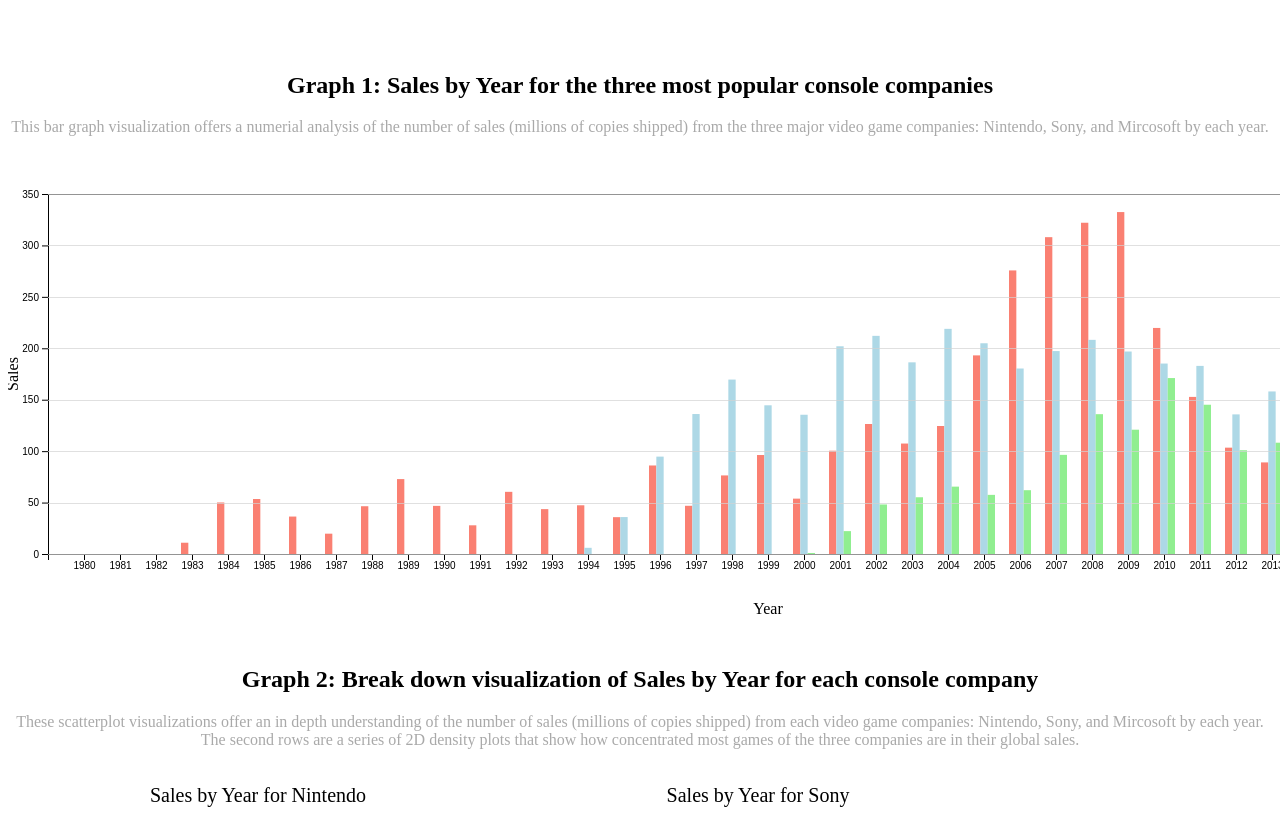
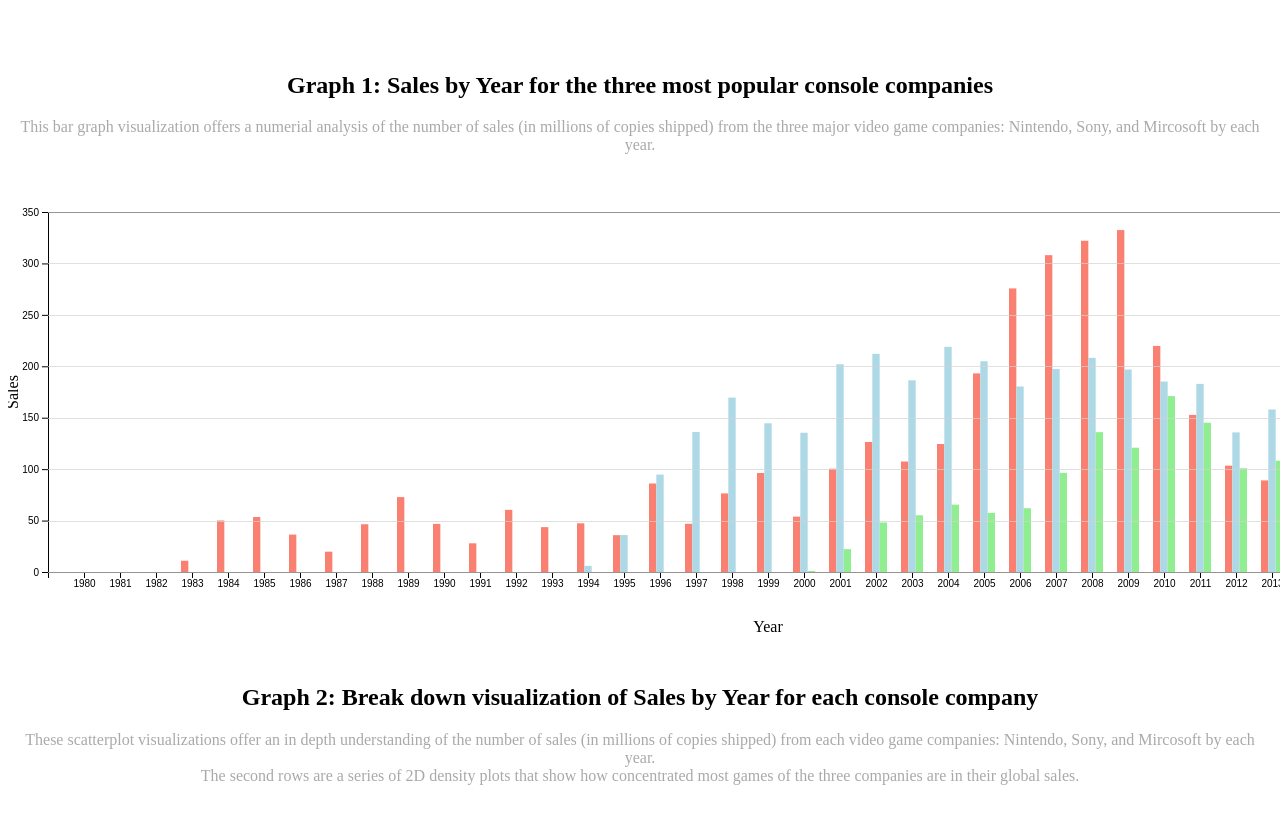
Before and after one commit to PeacefulPants/info3300project1, a plain HTML site: page index.html in a window 1280 px wide. Shown: the part 105-925 px from the top of the page. Drawn offline with nearby package versions, Linux system fonts and the light colour scheme.

Commit message:
wording change

```diff
--- a/index.html
+++ b/index.html
@@ -43,7 +43,7 @@
     <div id="visuals">
         <div id="barChart">
             <h2>Graph 1: Sales by Year for the three most popular console companies</h2>
-            <p>This bar graph visualization offers a numerial analysis of the number of sales (millions of copies shipped) from the three major video game
+            <p>This bar graph visualization offers a numerial analysis of the number of sales (in millions of copies shipped) from the three major video game
             companies: Nintendo, Sony, and Mircosoft by each year.</p>
             <script>
                 const margin = { top: 20, right: 20, bottom: 70, left: 40 },
@@ -209,7 +209,7 @@
       <br>
       <div id = "scatterplot">
         <h2>Graph 2: Break down visualization of Sales by Year for each console company</h2>
-        <p>These scatterplot visualizations offer an in depth understanding of the number of sales (millions of copies shipped) from each video game
+        <p>These scatterplot visualizations offer an in depth understanding of the number of sales (in millions of copies shipped) from each video game
         companies: Nintendo, Sony, and Mircosoft by each year.
         <br>
         The second rows are a series of 2D density plots that show how concentrated most games of the three companies are in their global sales.
```
